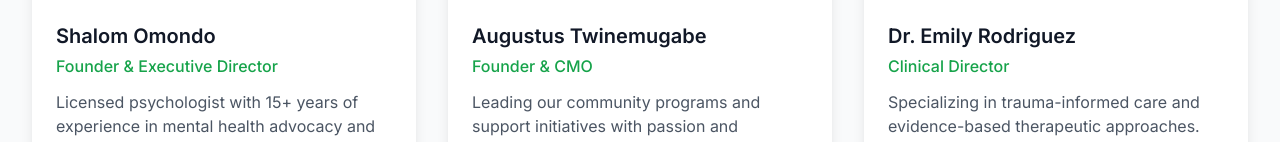
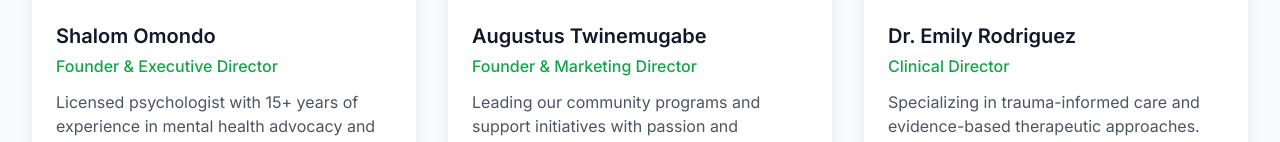
Before and after one commit to lawmwad123/RYD, a Next.js app: page /about in a window 1280 px wide. Shown: the part 2263-2405 px from the top of the page. Built offline with nearby package versions, Linux system fonts and the light colour scheme.

Commit message:
Swapped images for Shalom Omondo and Dr. Emily Rodriguez on the About page to ensure accurate visual representation of team members.

```diff
--- a/app/about/page.tsx
+++ b/app/about/page.tsx
@@ -47,19 +47,19 @@ const team = [
   {
     name: 'Shalom Omondo',
     role: 'Founder & Executive Director',
-    image: 'https://images.unsplash.com/photo-1472099645785-5658abf4ff4e?ixlib=rb-1.2.1&auto=format&fit=crop&w=500&q=80',
+    image: 'https://images.unsplash.com/photo-1438761681033-6461ffad8d80?ixlib=rb-1.2.1&auto=format&fit=crop&w=500&q=80',
     bio: 'Licensed psychologist with 15+ years of experience in mental health advocacy and support.'
   },
   {
     name: 'Augustus Twinemugabe',
-    role: 'Founder & CMO',
+    role: 'Founder & Marketing Director',
     image: '/AugustusTwinemugabe.jpeg',
     bio: 'Leading our community programs and support initiatives with passion and expertise.'
   },
   {
     name: 'Dr. Emily Rodriguez',
     role: 'Clinical Director',
-    image: 'https://images.unsplash.com/photo-1438761681033-6461ffad8d80?ixlib=rb-1.2.1&auto=format&fit=crop&w=500&q=80',
+    image: 'https://images.unsplash.com/photo-1472099645785-5658abf4ff4e?ixlib=rb-1.2.1&auto=format&fit=crop&w=500&q=80',
     bio: 'Specializing in trauma-informed care and evidence-based therapeutic approaches.'
   }
 ];
```
